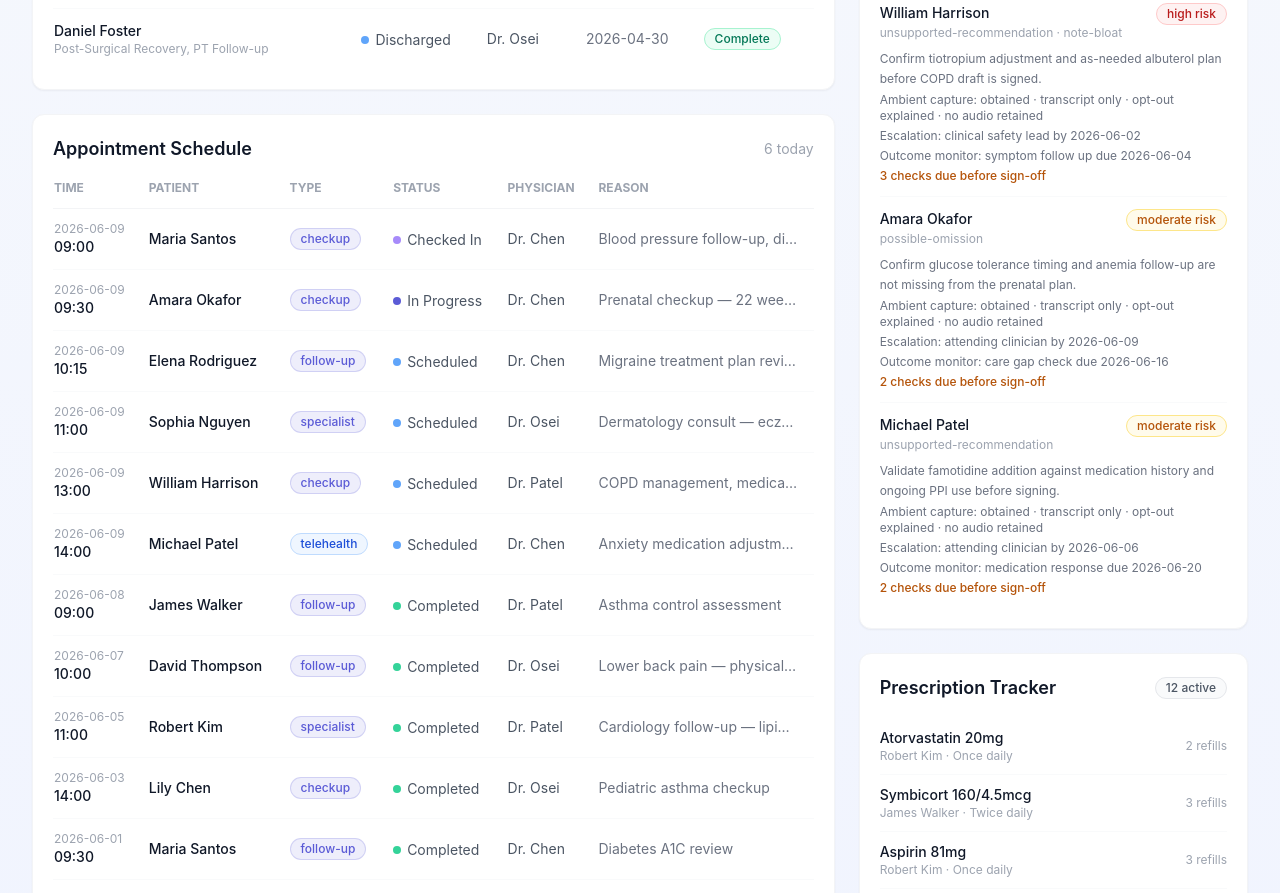
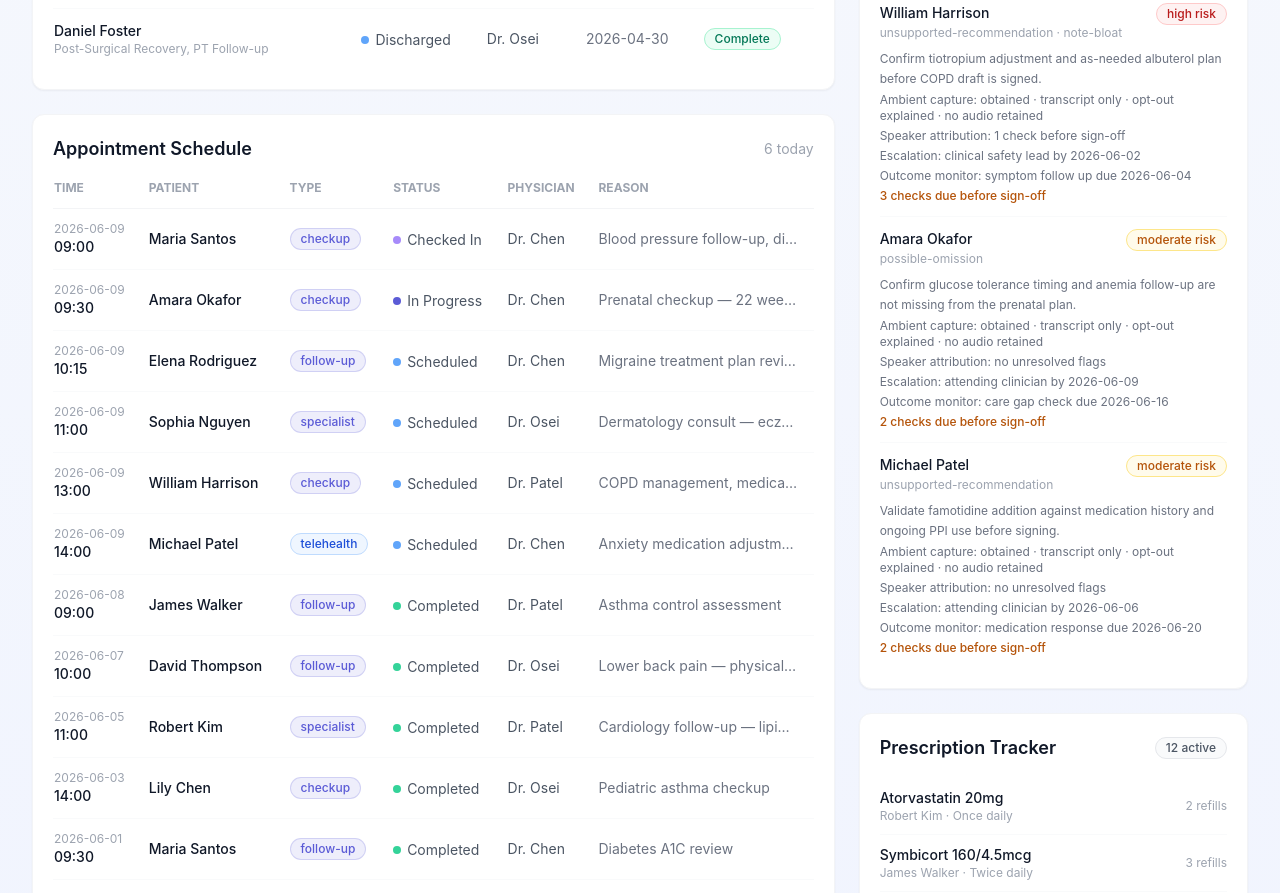
Before and after one commit to tensorgarden/medai-platform, a Next.js app: page / in a window 1280 px wide. Shown: the part 1040-1933 px from the top of the page. Built offline with nearby package versions, Linux system fonts and the light colour scheme.

Commit message:
Flag uncertain speaker attribution

```diff
--- a/src/app/page.tsx
+++ b/src/app/page.tsx
@@ -245,6 +245,11 @@ export default function HomePage() {
               {safetyQueue.map((note) => {
                 const review = note.aiSafetyReview!;
                 const leadTask = review.reviewTasks[0];
+                const speakerAttributionChecks = review.sourceAnchors.filter(
+                  (anchor) =>
+                    anchor.sourceType === "transcript" &&
+                    anchor.speakerAttribution === "review-required"
+                ).length;
 
                 return (
                   <li key={note.id} className="py-3">
@@ -267,6 +272,12 @@ export default function HomePage() {
                     <p className="mt-1 text-xs text-gray-500">
                       Ambient capture: {review.ambientCaptureConsent.status} ·{" "}
                       {review.ambientCaptureConsent.captureMode.split("-").join(" ")} · opt-out explained · no audio retained
+                    </p>
+                    <p className="mt-1 text-xs text-gray-500">
+                      Speaker attribution: {" "}
+                      {speakerAttributionChecks > 0
+                        ? `${speakerAttributionChecks} check${speakerAttributionChecks === 1 ? "" : "s"} before sign-off`
+                        : "no unresolved flags"}
                     </p>
                     <p className="mt-1 text-xs text-gray-500">
                       Escalation: {review.escalationPath.accountableRole.split("-").join(" ")} by{" "}
--- a/src/lib/demo-data.ts
+++ b/src/lib/demo-data.ts
@@ -582,12 +582,14 @@ export const clinicalNotes: ClinicalNote[] = [
         {
           sourceType: "transcript",
           speaker: "patient",
+          speakerAttribution: "high-confidence",
           timestamp: "00:03:18",
           snippet: "Reports increased shortness of breath on exertion",
         },
         {
           sourceType: "transcript",
           speaker: "clinician",
+          speakerAttribution: "review-required",
           timestamp: "00:09:42",
           snippet: "CAT score documented as 18; FEV1 55% predicted",
         },
@@ -620,7 +622,7 @@ export const clinicalNotes: ClinicalNote[] = [
           taskType: "verify-source-evidence",
           owner: "scribe-reviewer",
           dueBeforeSignoff: true,
-          note: "Compare pulmonary rehab recommendation against transcript anchors and visit findings.",
+          note: "Compare the pulmonary recommendation and confirm who stated the CAT score and FEV1 findings.",
         },
         {
           taskType: "patient-safety-escalation",
@@ -748,12 +750,14 @@ export const clinicalNotes: ClinicalNote[] = [
         {
           sourceType: "transcript",
           speaker: "patient",
+          speakerAttribution: "high-confidence",
           timestamp: "00:02:11",
           snippet: "GERD symptoms worsening in the evening",
         },
         {
           sourceType: "transcript",
           speaker: "clinician",
+          speakerAttribution: "high-confidence",
           timestamp: "00:13:27",
           snippet: "Famotidine 20mg at bedtime discussed with ongoing PPI",
         },
--- a/src/lib/types.ts
+++ b/src/lib/types.ts
@@ -117,9 +117,20 @@ export interface AiClinicalSafetyReview {
   reviewNote: string;
 }
 
-export interface ClinicalSourceAnchor {
-  sourceType: "transcript" | "lab-result" | "vitals";
-  speaker?: "patient" | "clinician" | "caregiver";
+export type ClinicalSourceAnchor =
+  | ClinicalTranscriptSourceAnchor
+  | ClinicalStructuredSourceAnchor;
+
+export interface ClinicalTranscriptSourceAnchor {
+  sourceType: "transcript";
+  speaker: "patient" | "clinician" | "caregiver" | "interpreter";
+  speakerAttribution: "high-confidence" | "review-required";
+  timestamp: string;
+  snippet: string;
+}
+
+export interface ClinicalStructuredSourceAnchor {
+  sourceType: "lab-result" | "vitals";
   timestamp: string;
   snippet: string;
 }
```
Also changed, not shown: 1 other file (tests, documents, lock files or other folders).
